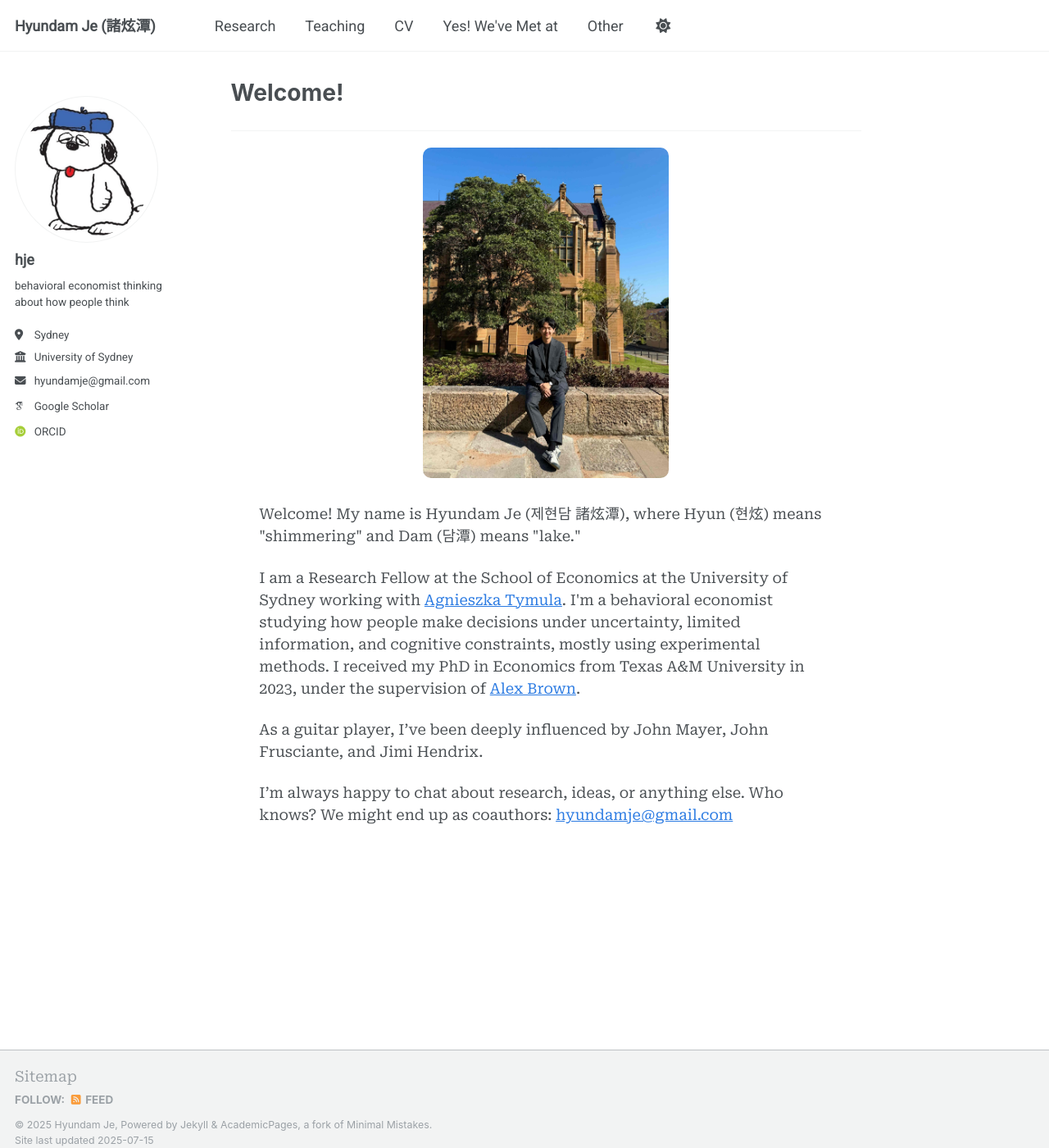
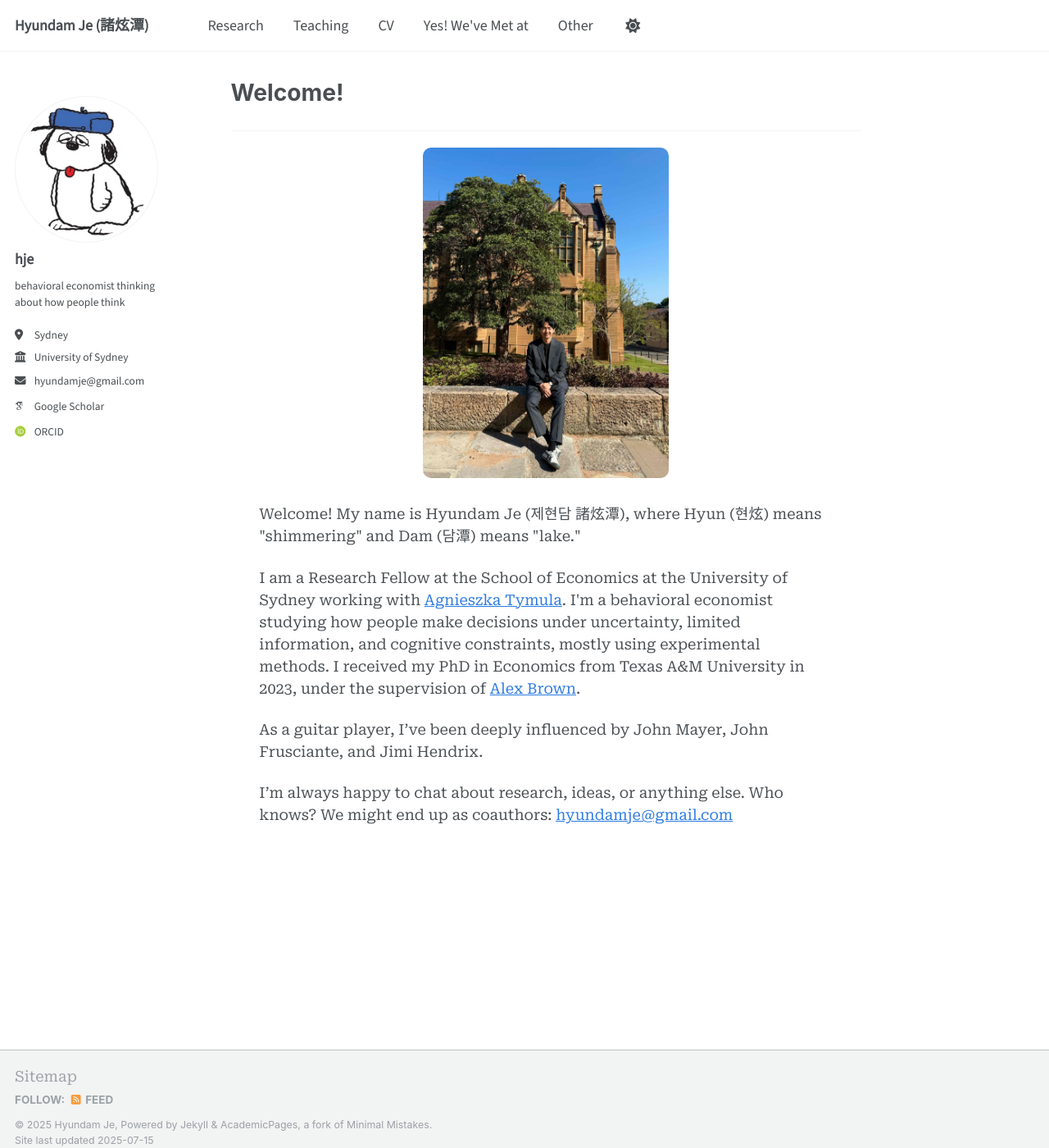
Before and after one commit to hyundamje/hyundamje.github.io, a Jekyll site: the page built from _pages/about.md, in a window 1280 px wide and 1400 px high. Shown: the whole window at 82% size. Built offline with Jekyll 4.4.1, drawn with Linux system fonts in a browser that asks for light colours; some web fonts are replaced.

Commit message:
Update custom.css

```diff
--- a/assets/css/custom.css
+++ b/assets/css/custom.css
@@ -2,7 +2,7 @@
 .site-title a,
 .masthead__menu,
 .masthead__menu a {
-  font-family: 'Roboto', sans-serif !important;
+  font-family: 'Source Sans 3', sans-serif !important;
 }
 
 .author__name,
@@ -10,5 +10,5 @@
 .author__urls,
 .author__urls li,
 .author__urls a {
-  font-family: 'Roboto', sans-serif !important;
+  font-family: 'Source Sans 3', sans-serif !important;
 }
```
